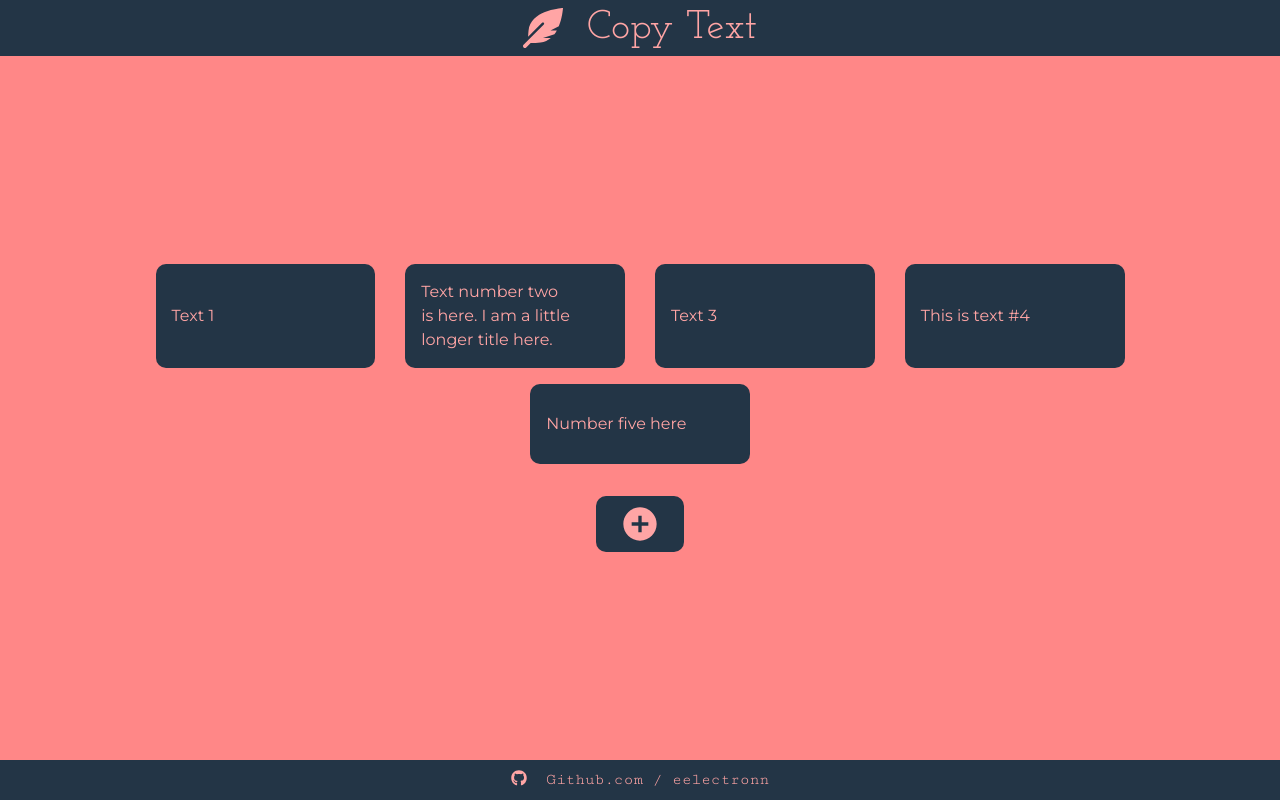
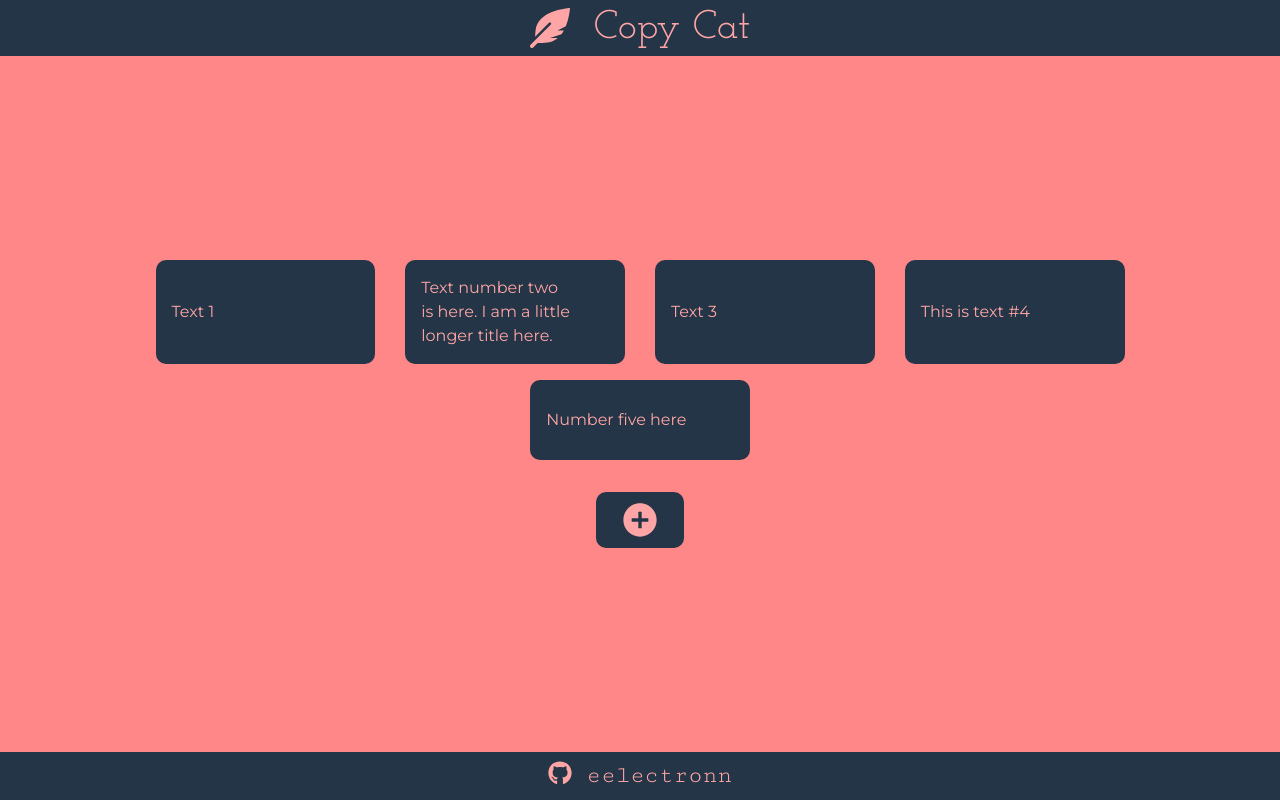
Before and after one commit to eelectronn/copy-cat-chrome-extension, a React (Create React App) app: page / in a window 1280 px wide. Built offline with nearby package versions, Linux system fonts and the light colour scheme.

Commit message:
changed name, modified footer content and size

```diff
--- a/src/components/CopyTextContainer.jsx
+++ b/src/components/CopyTextContainer.jsx
@@ -72,7 +72,7 @@ const CopyTextContainer = () => {
             <Container
                 className='d-flex justify-content-center align-items-center flex-column'
                 style={{
-                    minHeight: '88vh',
+                    minHeight: '87vh',
                 }}
             >
                 <Row className='my-row justify-content-center'
--- a/src/components/Footer.jsx
+++ b/src/components/Footer.jsx
@@ -9,8 +9,8 @@ const Footer = () => {
             style={{
                 backgroundColor: '#233546',
                 color: '#ffa5a5',
-                height: '5vh',
-                fontSize: '2vh',
+                height: '6vh',
+                fontSize: '3vh',
                 fontFamily: '\'Cutive Mono\', monospace'
             }}
         >
@@ -19,8 +19,7 @@ const Footer = () => {
                 target='_blank'
                 rel='noreferrer'
             >
-                <FontAwesomeIcon icon={faGithub} />&nbsp;
-                Github.com / eelectronn
+                <FontAwesomeIcon icon={faGithub} />&nbsp;eelectronn
             </a>
         </div>
     )
--- a/src/components/Header.jsx
+++ b/src/components/Header.jsx
@@ -15,7 +15,7 @@ const Header = () => {
             }}
         >
             <FontAwesomeIcon icon={faFeatherAlt} /> &nbsp;
-            Copy Text
+            Copy Cat
         </div>
     )
 }
```
